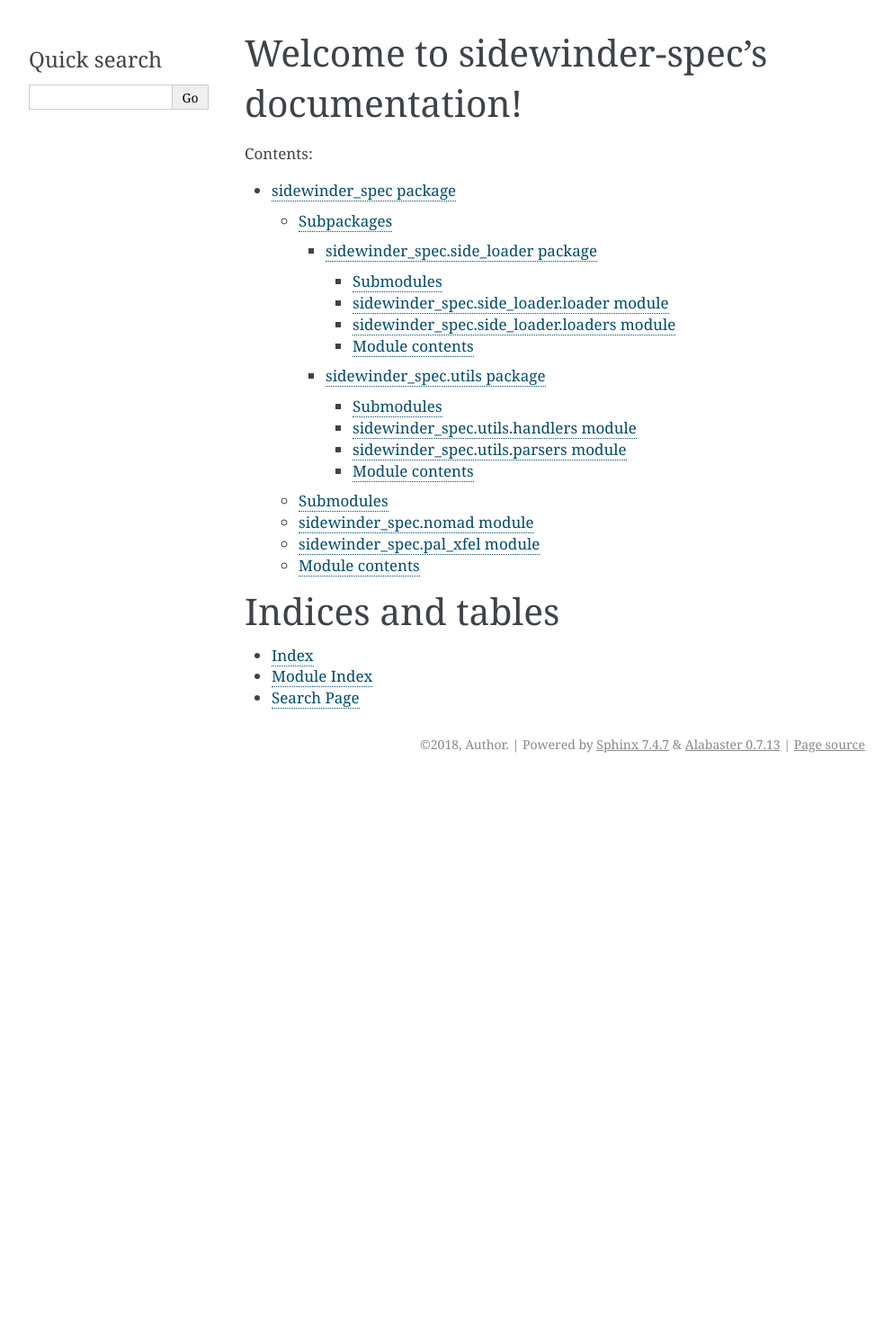
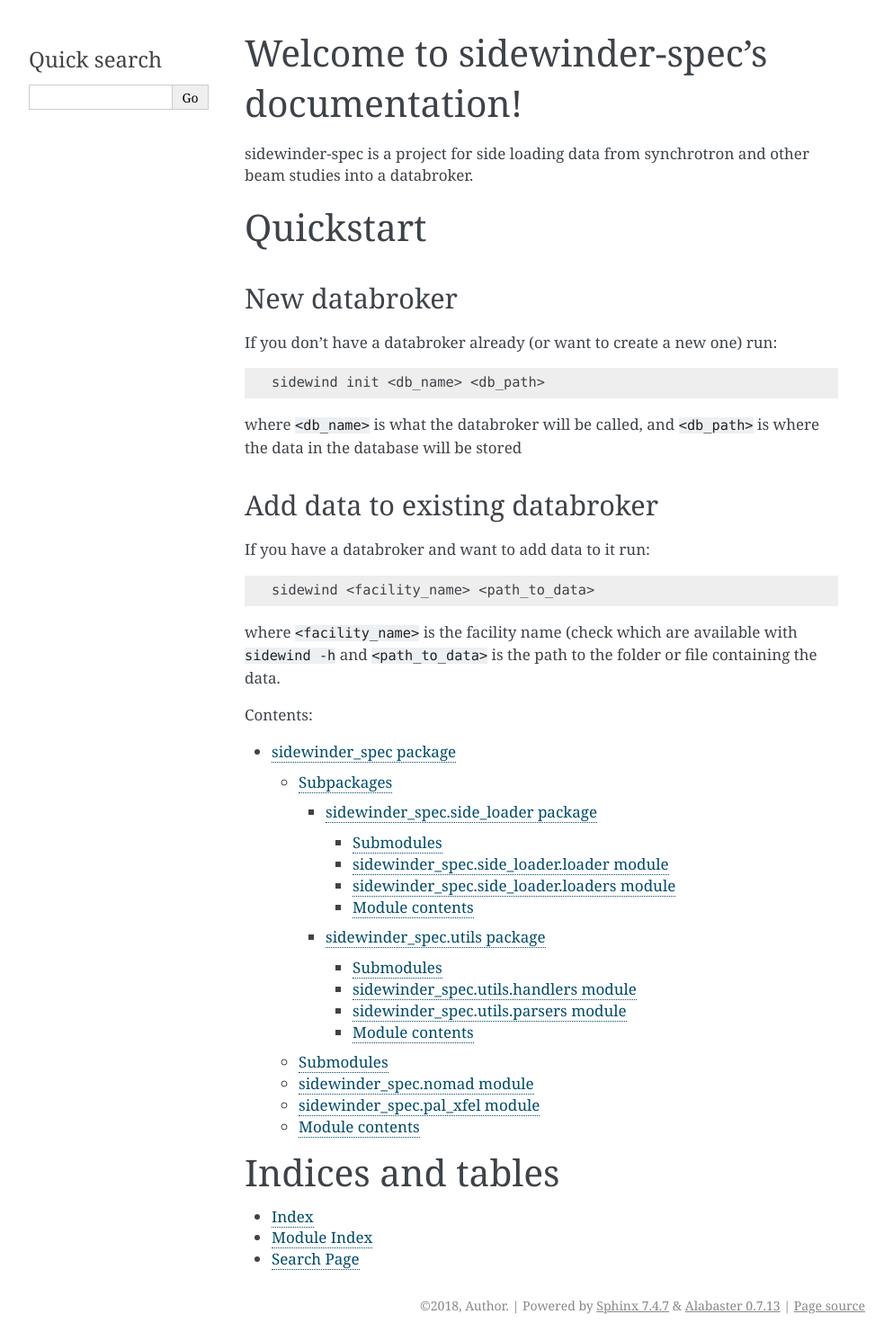
Before and after one commit to CJ-Wright/sidewinder-spec, a Sphinx documentation site: the page built from docs/index.rst, in a window 1280 px wide. Shown: the whole page at 90% size, without its empty margins (148-1141 px from the left). Built offline with Sphinx 7.4.7, drawn with Linux system fonts in a browser that asks for light colours; before the commit the page ends 900 px from its top, so only the background shows below that.

Commit message:
DOC: quickstart

```diff
--- a/docs/index.rst
+++ b/docs/index.rst
@@ -5,6 +5,37 @@
 
 Welcome to sidewinder-spec's documentation!
 ===========================================
+
+sidewinder-spec is a project for side loading data from synchrotron and other
+beam studies into a databroker.
+
+Quickstart
+==========
+
+New databroker
+--------------
+
+If you don't have a databroker already (or want to create a new one) run:
+
+.. code-block:: sh
+
+   sidewind init <db_name> <db_path>
+
+where ``<db_name>`` is what the databroker will be called, and ``<db_path>``
+is where the data in the database will be stored
+
+Add data to existing databroker
+-------------------------------
+
+If you have a databroker and want to add data to it run:
+
+.. code-block:: sh
+
+   sidewind <facility_name> <path_to_data>
+
+where ``<facility_name>`` is the facility name (check which are available
+with ``sidewind -h`` and ``<path_to_data>`` is the path to the folder or
+file containing the data.
 
 .. toctree::
    :maxdepth: 4
```
